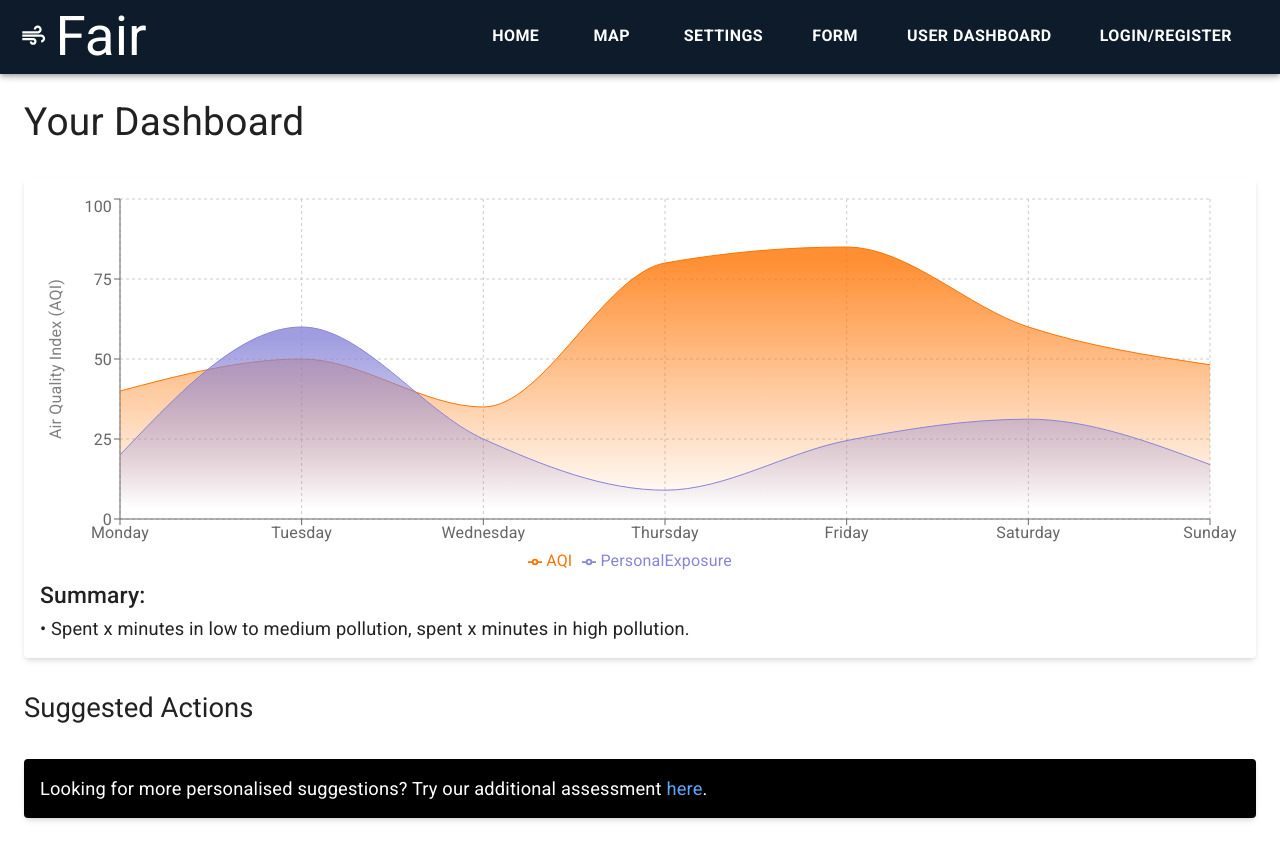
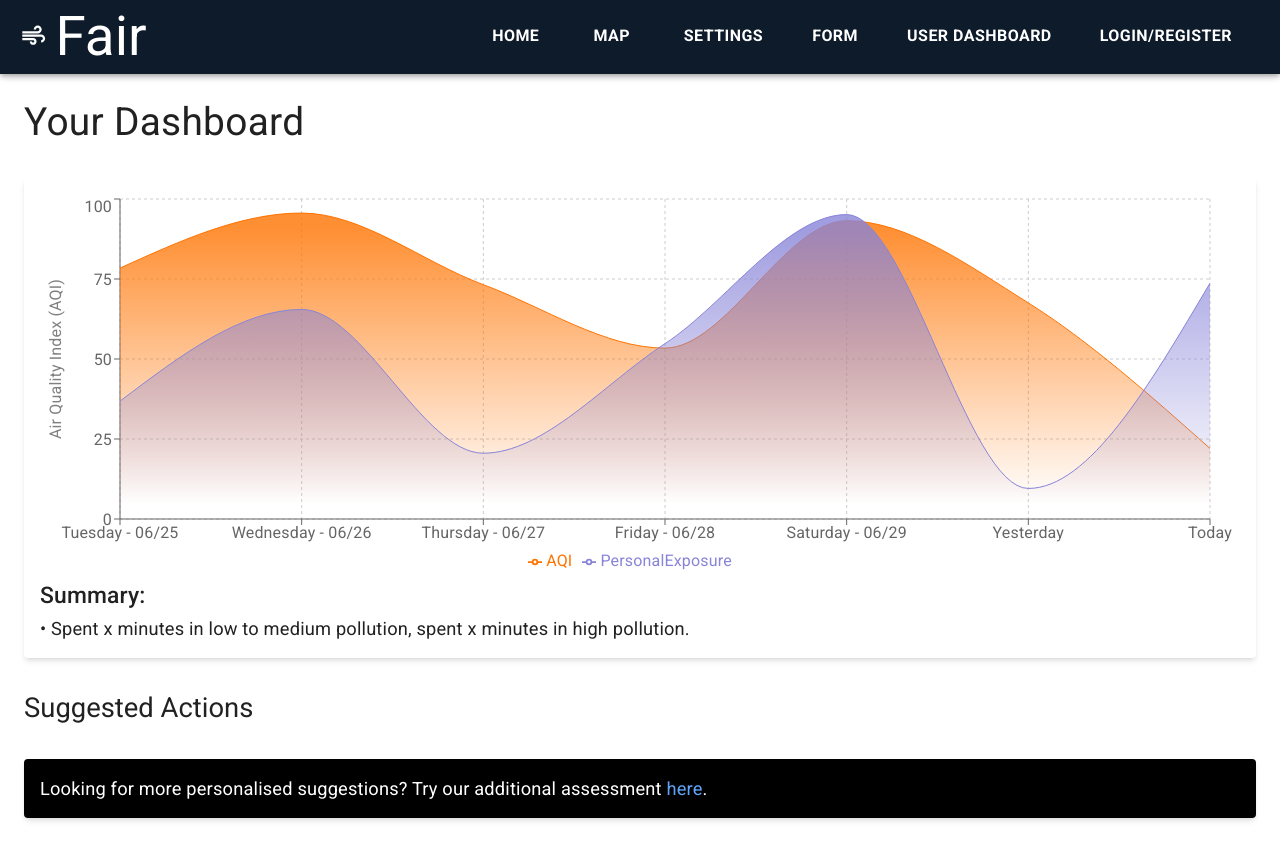
Before and after one commit to Naveen-Jaisankar/COMP47360-Web-Application, a React (Vite) app in the folder FrontEnd/air-quality-app/: page /userdashboard in a window 1280 px wide. Built offline with nearby package versions, Linux system fonts and the light colour scheme.

Commit message:
Dynamic dates

```diff
--- a/FrontEnd/air-quality-app/src/pages/UserDashboard.jsx
+++ b/FrontEnd/air-quality-app/src/pages/UserDashboard.jsx
@@ -1,45 +1,44 @@
-import React from 'react';
+import React, { useState, useEffect } from 'react';
 import { Card, CardContent, Typography, Avatar, Box } from '@mui/material';
 import { AreaChart, Area, XAxis, YAxis, CartesianGrid, Tooltip, Legend, ResponsiveContainer } from 'recharts';
 import Infocard from "../components/infocard";
 
 const image1 = "../src/static/proxy-image.png";
 
-const data = [
-  { day: 'Monday', PersonalExposure: 20, AQI: 40 },
-  { day: 'Tuesday', PersonalExposure: 60, AQI: 50 },
-  { day: 'Wednesday', PersonalExposure: 25, AQI: 35 },
-  { day: 'Thursday', PersonalExposure: 9, AQI: 80 },
-  { day: 'Friday', PersonalExposure: 24.5, AQI: 85 },
-  { day: 'Saturday', PersonalExposure: 31.2, AQI: 60 },
-  { day: 'Sunday', PersonalExposure: 17, AQI: 48.2 }
-];
+// Function to get the last 7 days with formatted dates
+const getLastSevenDays = () => {
+  const today = new Date();
+  const days = [];
 
-// Custom Tooltip Component
-const CustomTooltip = ({ payload, label }) => {
-  if (!payload || payload.length === 0) return null;
+  for (let i = 6; i >= 0; i--) {
+    const date = new Date();
+    date.setDate(today.getDate() - i);
 
-  const { PersonalExposure, AQI } = payload[0].payload;
+    // Determine if it's today or yesterday
+    let label;
+    if (i === 0) {
+      label = 'Today';
+    } else if (i === 1) {
+      label = 'Yesterday';
+    } else {
+      const dayName = date.toLocaleDateString('en-US', { weekday: 'long' });
+      const formattedDate = date.toLocaleDateString('en-US', { month: '2-digit', day: '2-digit' });
+      label = `${dayName} - ${formattedDate}`;
+    }
 
-  return (
-    <div className="custom-tooltip p-2 bg-white border rounded shadow">
-      <p className="label">{label}</p>
-      <p className="desc">
-        <strong>Personal Exposure:</strong> {PersonalExposure}
-      </p>
-      <p className="desc">
-        <strong>AQI:</strong> {AQI}
-      </p>
-      {PersonalExposure > AQI && (
-        <p className="highlight text-red-500">
-          <strong>Alert:</strong> Personal Exposure is above AQI
-        </p>
-      )}
-    </div>
-  );
+    days.push({ day: label, PersonalExposure: Math.random() * 100, AQI: Math.random() * 100 });
+  }
+
+  return days;
 };
 
 const DashBoard = ({ isSidebarOpen }) => {
+  const [data, setData] = useState([]);
+
+  useEffect(() => {
+    setData(getLastSevenDays());
+  }, []);
+
   return (
     <div className={`transition-all duration-300 ${isSidebarOpen ? 'ml-60' : 'ml-0'} p-6`}>
       <header className="flex justify-between items-center mb-8">
@@ -65,6 +64,9 @@ const DashBoard = ({ isSidebarOpen }) => {
                 <CartesianGrid strokeDasharray="3 3" />
                 <XAxis
                   dataKey="day"
+                  label={{position: 'bottom', offset: 0, style: { textAnchor: 'middle' } }}
+                  angle={0}
+                  textAnchor="middle"
                 />
                 <YAxis
                   label={{ value: 'Air Quality Index (AQI)', angle: -90, position: 'left', style: { textAnchor: 'middle' } }}
@@ -120,4 +122,28 @@ const DashBoard = ({ isSidebarOpen }) => {
   );
 };
 
+// Custom Tooltip Component
+const CustomTooltip = ({ payload, label }) => {
+  if (!payload || payload.length === 0) return null;
+
+  const { PersonalExposure, AQI } = payload[0].payload;
+
+  return (
+    <div className="custom-tooltip p-2 bg-white border rounded shadow">
+      <p className="label">{label}</p>
+      <p className="desc">
+        <strong>Personal Exposure:</strong> {PersonalExposure}
+      </p>
+      <p className="desc">
+        <strong>AQI:</strong> {AQI}
+      </p>
+      {PersonalExposure > AQI && (
+        <p className="highlight text-red-500">
+          <strong>Alert:</strong> Personal Exposure is above AQI
+        </p>
+      )}
+    </div>
+  );
+};
+
 export default DashBoard;
```
